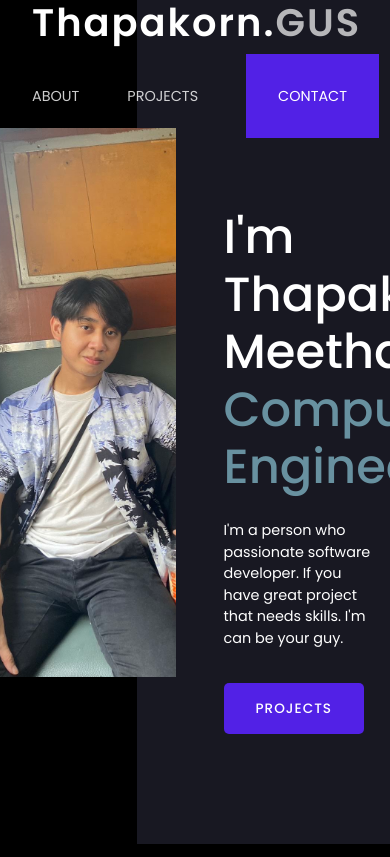
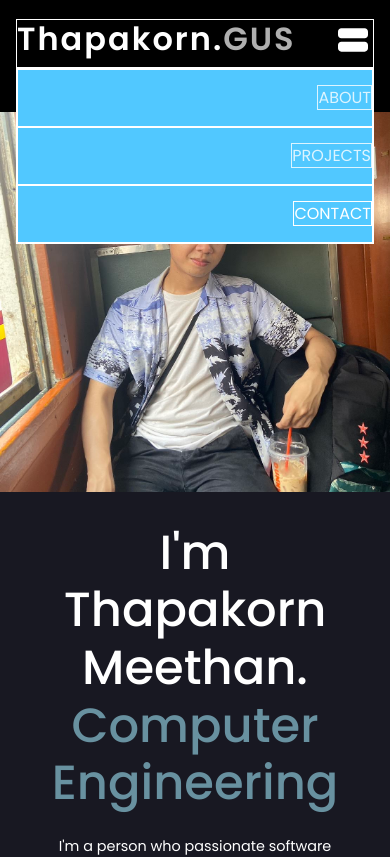
Before and after one commit to Thapakornd/Profile-Landing-page, a React (Vite) app: page / in a window 390 px wide. Shown: the top 857 px of the page. Built offline with nearby package versions, Linux system fonts and the light colour scheme.

Commit message:
Create navbar and hero page responsive

```diff
--- a/src/components/About/About.scss
+++ b/src/components/About/About.scss
@@ -160,3 +160,21 @@
         }
     }
 }
+
+@media (max-width: 768px) {
+    .about{
+        grid-template-columns: 1fr;
+
+        .head{
+            grid-column: 1;
+        }
+
+        .r-1{
+            grid-column: 1;
+        }
+
+        .r-2{
+            grid-column: 1;
+        }
+    }
+}
--- a/src/components/Hero/Hero.scss
+++ b/src/components/Hero/Hero.scss
@@ -1,12 +1,11 @@
 .hero {
     background-color: transparent;
-    height: 90vh;
 
     .content-main {
         position: relative;
         display: grid;
         z-index: 10;
-        grid-template-columns: 1fr 1fr;
+        grid-template-columns: repeat(2, 1fr);
         grid-gap: 3rem;
         padding: 8rem 0;
         color: #fff;
@@ -76,47 +75,80 @@
         font-size: 95%;
 
         .content-main {
-
             .content-1 {
                 h1 {
                     font-size: 3.8rem;
                 }
-                .btn-project{
-                    a{
+                .btn-project {
+                    a {
                         font-size: 1.05rem;
                     }
                 }
             }
-
         }
     }
 }
 
-
-@media (max-width: 930px){
-    .hero{
+@media (max-width: 930px) {
+    .hero {
         font-size: 90%;
 
-        .content-main{
-            .profile{
-                img{
+        .content-main {
+            .profile {
+                img {
                     height: 65vh;
                 }
             }
-            .content-1{
-                h1{
+            .content-1 {
+                h1 {
                     font-size: 3rem;
                 }
-                .btn-project{
-                    a{
+                .btn-project {
+                    a {
                         font-size: 0.85rem;
                     }
                 }
             }
         }
 
-        .block{
+        .block {
             width: 65vw;
         }
     }
 }
+
+@media (max-width: 768px) {
+    .hero {
+        .content-main {
+            grid-template-columns: 1fr;
+            padding: 7rem 0;
+            grid-gap: 0;
+
+            .profile {
+                img {
+                    width: 100vw;
+                    height: 45vh;
+                }
+            }
+
+            .content-1 {
+                background-color: #181822;
+                align-items: center;
+                padding: 2rem 2rem;
+
+                p{
+                    text-align: center;
+                    width: 90%;
+                }
+
+                h1 {
+                    text-align: center;
+                    width: 100%;
+                }
+            }
+        }
+        .block{
+            display: none;
+        }
+    }
+}
--- a/src/components/Navbar/Navbar.jsx
+++ b/src/components/Navbar/Navbar.jsx
@@ -1,19 +1,31 @@
-import React, { useEffect, useState } from 'react';
-import './Navbar.scss';
+import React, { useEffect, useState } from "react";
+import ViewStreamIcon from "@mui/icons-material/ViewStream";
+import "./Navbar.scss";
 
 const Navbar = () => {
   return (
-    <div className='navbar'>
-        <div className="logo">
-            <h1>Thapakorn.<span>GUS</span></h1>
+    <div className="navbar">
+      <div className="logo">
+        <h1>
+          Thapakorn.<span>GUS</span>
+        </h1>
+        <div className="check-btn">
+          <ViewStreamIcon sx={{ fontSize: "2.5rem"}}/>
         </div>
-        <ul>
-            <li><a href="#about">ABOUT</a></li>
-            <li><a href="#projects">PROJECTS</a></li>
-            <li className='contact'><a href="#contact">CONTACT</a></li>
-        </ul>
+      </div>
+      <ul>
+        <li>
+          <a href="#about">ABOUT</a>
+        </li>
+        <li>
+          <a href="#projects">PROJECTS</a>
+        </li>
+        <li className="contact">
+          <a href="#contact">CONTACT</a>
+        </li>
+      </ul>
     </div>
-  )
-}
+  );
+};
 
-export default Navbar
+export default Navbar;
--- a/src/components/Navbar/Navbar.scss
+++ b/src/components/Navbar/Navbar.scss
@@ -6,6 +6,8 @@
     padding: 0 4rem;
 
     .logo {
+        display: flex;
+        justify-content: space-between;
         letter-spacing: 2px;
 
         h1 {
@@ -14,6 +16,10 @@
         }
         span {
             color: #ffffffaf;
+        }
+
+        .check-btn{
+            display: none;
         }
     }
 
@@ -64,13 +70,74 @@
 
 @media (max-width: 930px){
     .navbar{
-        font-size: 90%;
+        font-size: 85%;
         padding: 0 2rem;
 
         .logo{
             h1{
-                font-size: 2.4rem;
+                font-size: 2rem;
             }
         }
     }
 }
+
+@media (max-width: 768px) {
+    .navbar{
+        padding: 0 1rem;
+
+        .logo{
+            h1{
+                font-size: 1.5rem;
+            }
+        }
+    }
+}
+
+@media (max-width: 620px){
+    .navbar{
+        display: grid;
+        grid-template-columns: 1fr 1fr;
+        margin: 1.2rem 0;
+        font-size: 100%;
+
+        .logo{
+            grid-column: 1 / 3;
+            border: 1px solid;
+
+            .check-btn{
+                display: block;
+            }
+
+            h1{
+                font-size: 2rem;
+            }
+        }
+
+        ul{
+            padding: 0;
+            grid-column: 1 / 3;
+            border: 1px solid;
+            flex-direction: column;
+            text-align: end;
+            background-color: #2b1177;
+            grid-gap: 0;
+
+            li{
+                padding: 1rem 0;
+                width: 100%;
+                border: 1px solid;
+                background-color: #51c8ff;
+                a{
+                    width: 100%;
+                    border: 1px solid;
+                }
+            }
+            .contact{
+                a{
+                    padding: 0;
+                    background-color: transparent;
+                }
+            }
+        }
+    }
+}
--- a/src/components/Work/Work.scss
+++ b/src/components/Work/Work.scss
@@ -142,3 +142,9 @@
         }
     }
 }
+
+@media (max-width: 768px){
+    .work{
+        grid-template-columns: 1fr;
+    }
+}
```
